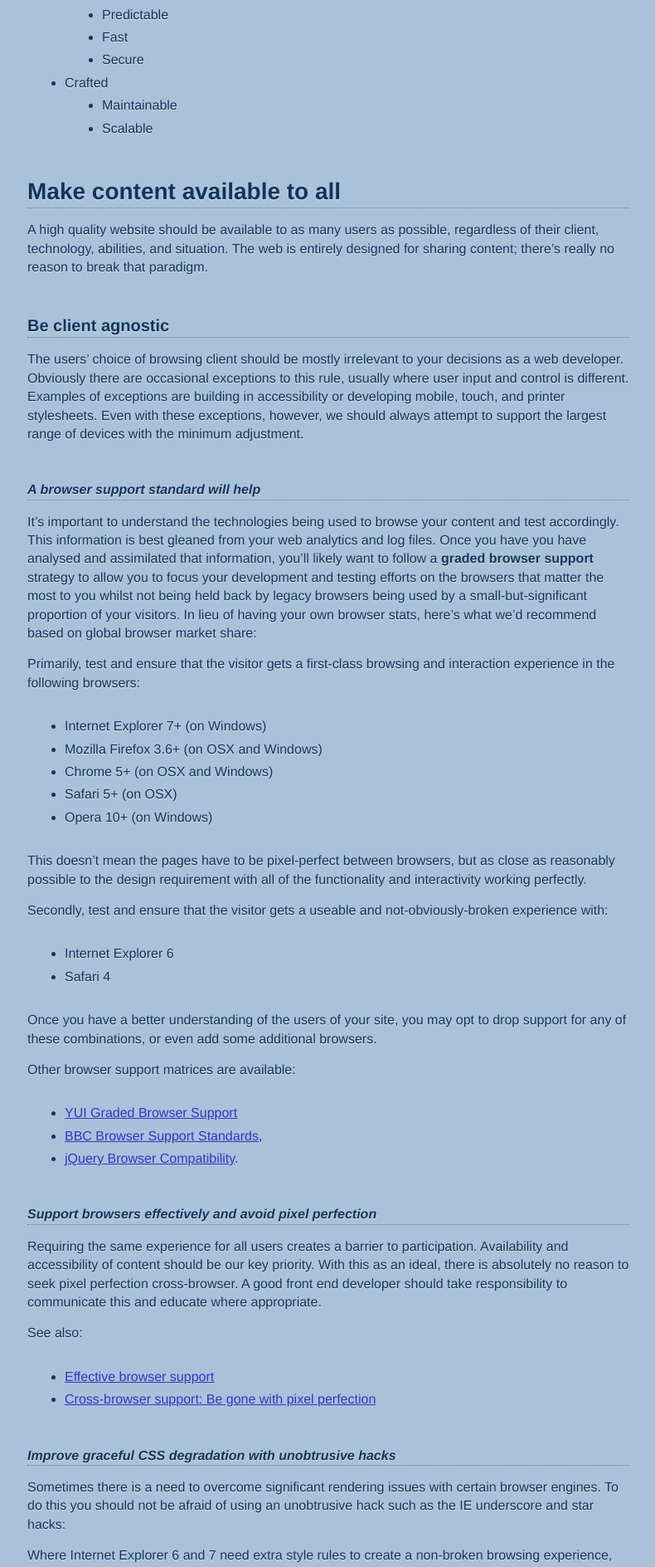
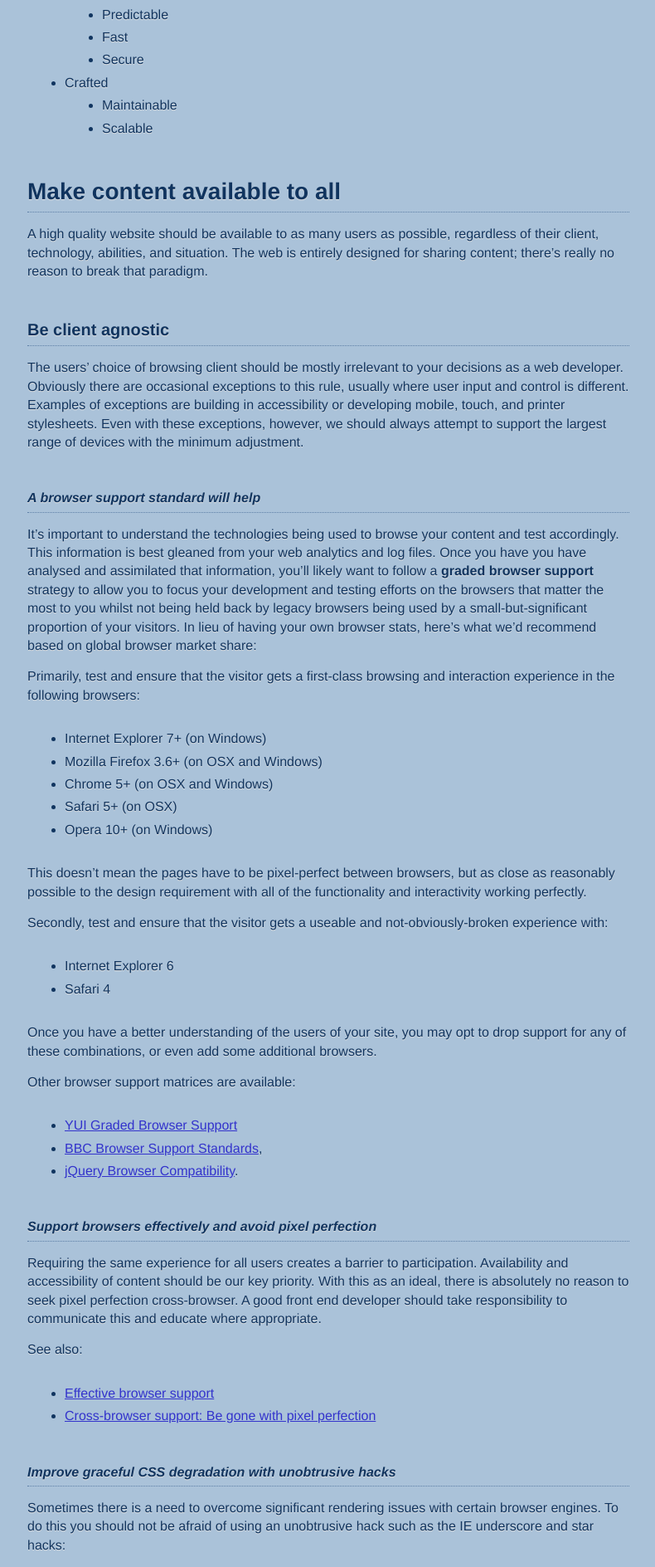
Before and after one commit to nefarioustim/front-end-development-best-practice, a Jekyll site: the page built from index.md, in a window 1280 px wide. Shown: the part 502-2390 px from the top of the page at 83% size, without its empty margins (118-908 px from the left). Built offline with Jekyll 4.4.1, drawn with Linux system fonts in a browser that asks for light colours; Markdown is read by kramdown in place of the engine named in the settings.

Commit message:
Mucking about with styles.

```diff
--- a/assets/css/core.css
+++ b/assets/css/core.css
@@ -40,6 +40,7 @@
 #article h3,
 #article h4 {
 	border-bottom: 1px dotted #5D7FA6;
+	padding-bottom: 5px;
 }
 
 #article h2,
--- a/assets/css/fonts.css
+++ b/assets/css/fonts.css
@@ -1,7 +1,7 @@
 body {
 	font: 16px/1.4 "helvetica neue", arial, helvetica, sans-serif;
-	*font-size:small;
-	*font:x-small;
+	*font-size: small;
+	*font-size: x-small;
 }
 
 select,
@@ -13,7 +13,7 @@
 
 table {
 	font-size: inherit;
-	font: 100%;
+	font-size: 100%;
 }
 
 code,
@@ -31,7 +31,6 @@
 h4,
 h5,
 h6 {
-	/*font-family: georgia, times, serif;*/
 	font-weight: bold;
 }
 
--- a/assets/css/syntax.css
+++ b/assets/css/syntax.css
@@ -1,4 +1,12 @@
-.highlight .lineno { border-right: 1px solid #ccc; color: #ccc; display: -moz-inline-box; display: inline-block; padding-right: 5px; *display: inline; *zoom: 1;}
+.highlight .lineno {
+	border-right: 1px solid #ccc;
+	color: #ccc;
+	display: inline-block;
+	display: -moz-inline-box;
+	padding-right: 5px;
+	*display: inline;
+	*zoom: 1;
+}
 .highlight .c { color: #999988; font-style: italic } /* Comment */
 .highlight .err { color: #a61717; background-color: #e3d2d2 } /* Error */
 .highlight .k { font-weight: bold } /* Keyword */
```
